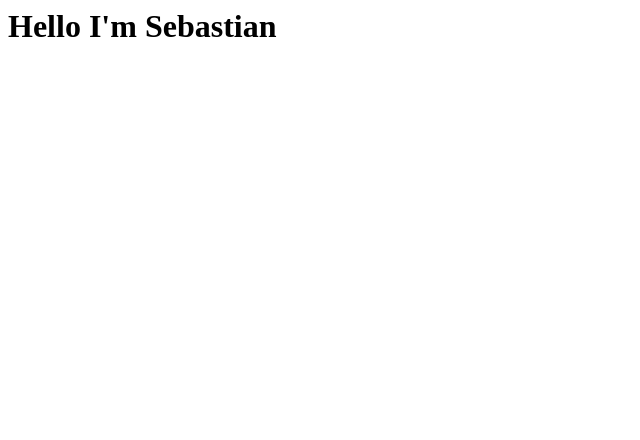
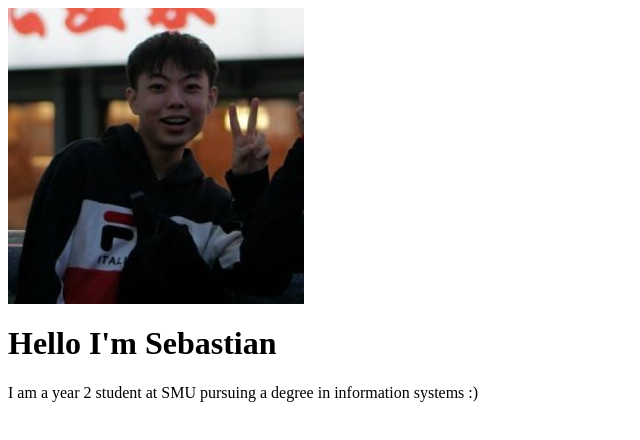
Before and after one commit to its-seb/its-seb.github.io, a plain HTML site: page index.html in a window 1280 px wide. Shown: the whole page, without its empty margins (0-640 px from the left). Drawn offline with Linux system fonts and the light colour scheme.

Commit message:
updated index.html

```diff
--- a/index.html
+++ b/index.html
@@ -1 +1,3 @@
+<img src="../static/dp.jpg" />
 <h1> Hello I'm Sebastian </h1>
+<p>I am a year 2 student at SMU pursuing a degree in information systems :)</p>
```
Also changed, not shown: static/dp.jpg (added).
